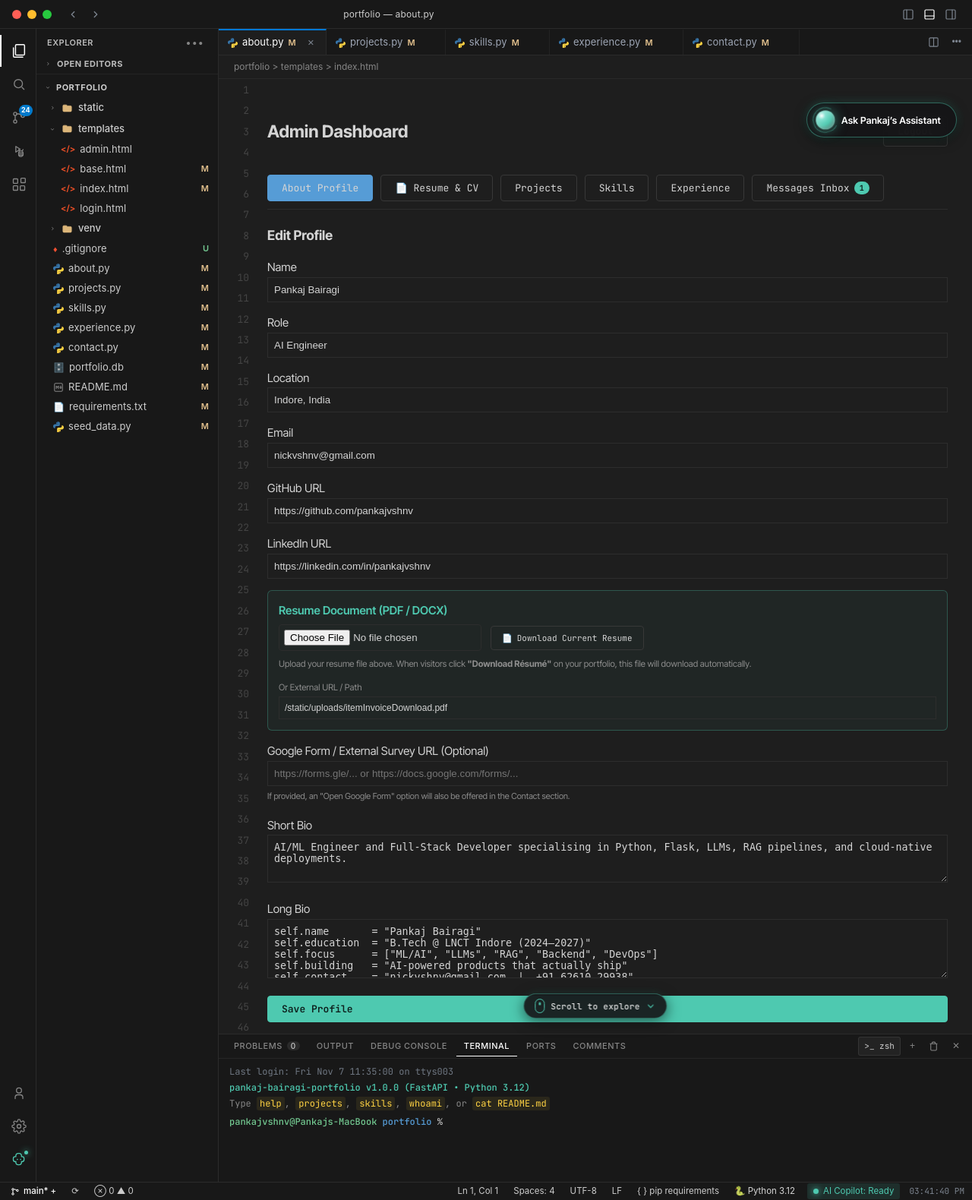
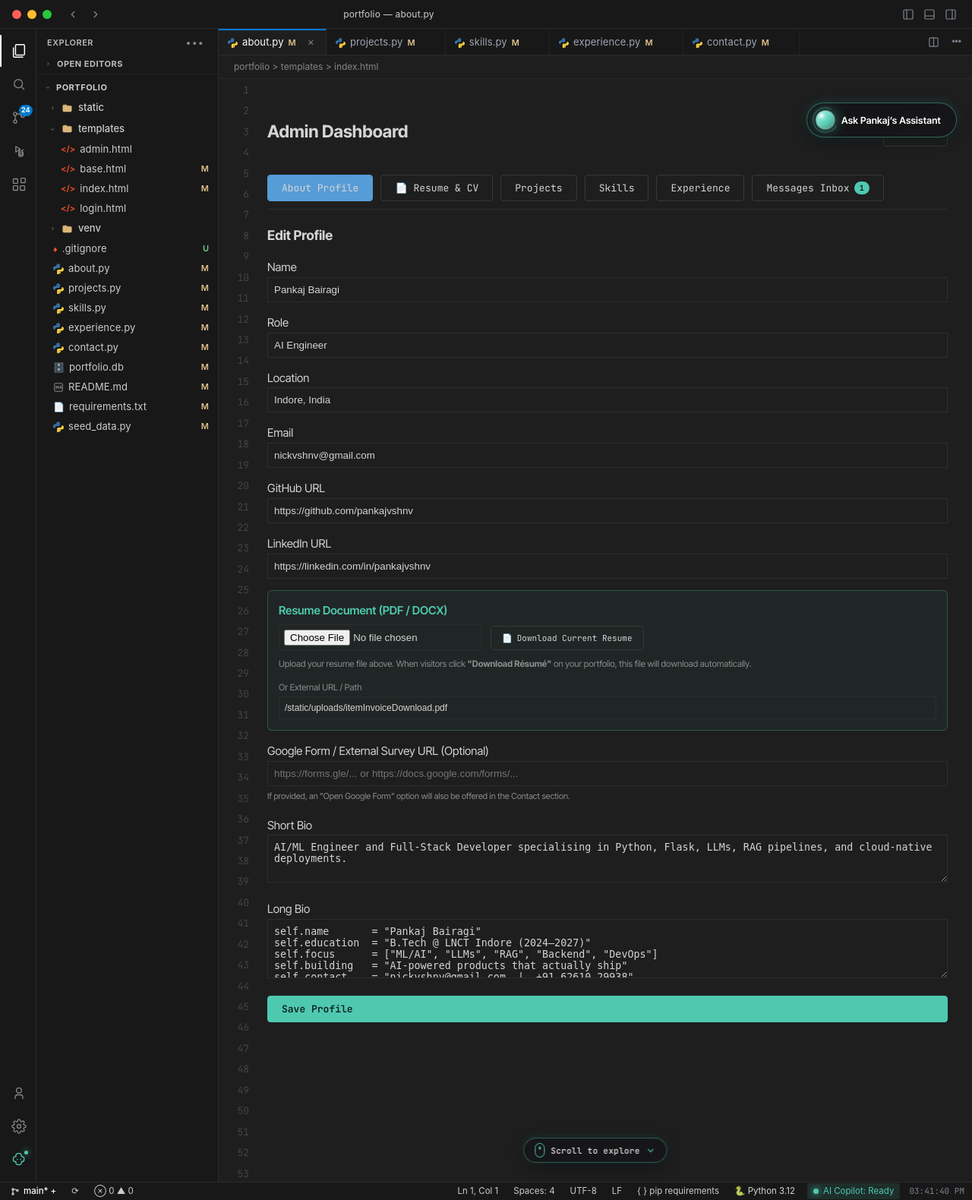
Before and after one commit to pankajvshnv/Portfolio, a FastAPI app: page /admin in a window 1280 px wide. Shown: the whole page at 76% size. Run offline with FastAPI, Linux system fonts and the light colour scheme; the visitor is signed in with stand-in values (Sample User, id 1); some libraries are stand-ins or nearby versions.

Commit message:
fix: terminal closed by default and ensure portfolio.db exists in CI/CD

```diff
--- a/templates/base.html
+++ b/templates/base.html
@@ -13,7 +13,7 @@
 <link rel="stylesheet" href="{{ url_for('static', filename='css/style.css') }}?v=2026f">
 </head>
 
-<body class="ai-collapsed {% block body_class %}{% endblock %}">
+<body class="ai-collapsed term-collapsed {% block body_class %}{% endblock %}">
 
   <!-- Ambient Cyber Glows -->
   <div class="ambient">
@@ -55,7 +55,7 @@
             <path d="M9 3v18" />
           </svg>
         </button>
-        <button class="win-layout-btn active" id="toggle-terminal-btn" title="Toggle Panel (Terminal) (⌘J)"
+        <button class="win-layout-btn" id="toggle-terminal-btn" title="Toggle Panel (Terminal) (⌘J)"
           onclick="window.toggleTerminal()">
           <svg width="16" height="16" viewBox="0 0 24 24" fill="none" stroke="currentColor" stroke-width="1.8"
             stroke-linecap="round" stroke-linejoin="round">
@@ -501,7 +501,7 @@
         </button>
 
         <!-- ░░ VS Code Bottom Interactive Terminal Panel ░░ -->
-        <div class="terminal-panel" id="terminal-panel">
+        <div class="terminal-panel collapsed" id="terminal-panel">
           <div class="terminal-header">
             <div class="terminal-tabs">
               <button class="term-tab" onclick="window.terminalShowTab('problems')">Problems <span
@@ -594,7 +594,7 @@
           main* +
         </span>
         <span class="status-item status-sync" title="Synchronize Changes">⟳</span>
-        <span class="status-item status-problems" title="0 Errors, 0 Warnings">⊗ 0 ▲ 0</span>
+        <span class="status-item status-problems" onclick="window.toggleTerminal()" style="cursor: pointer;" title="Toggle Terminal / Problems (⌘J)">⊗ 0 ▲ 0</span>
       </div>
 
       <div class="status-group-right">
```
Also changed, not shown: .github/workflows/deploy.yml.
